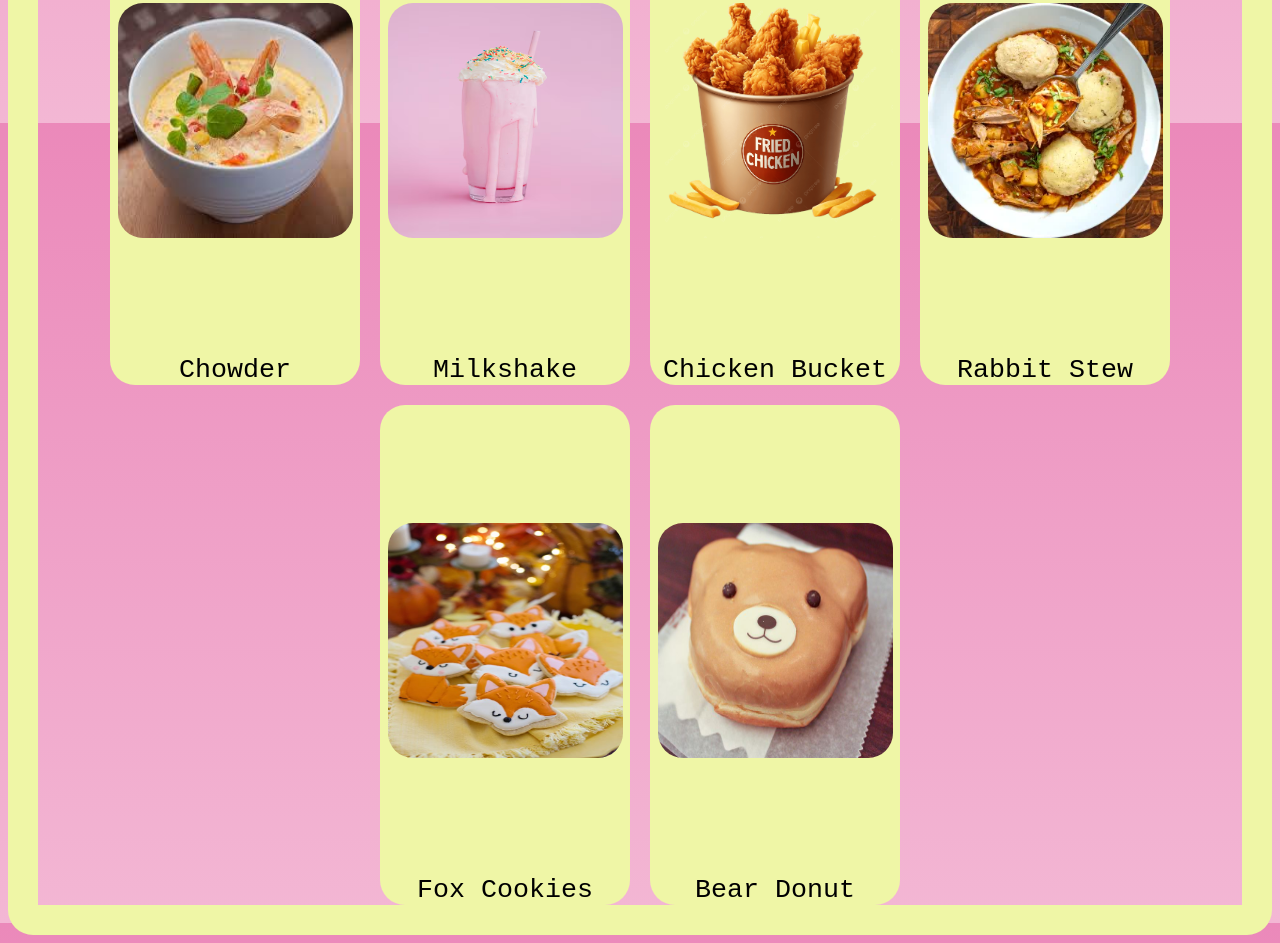
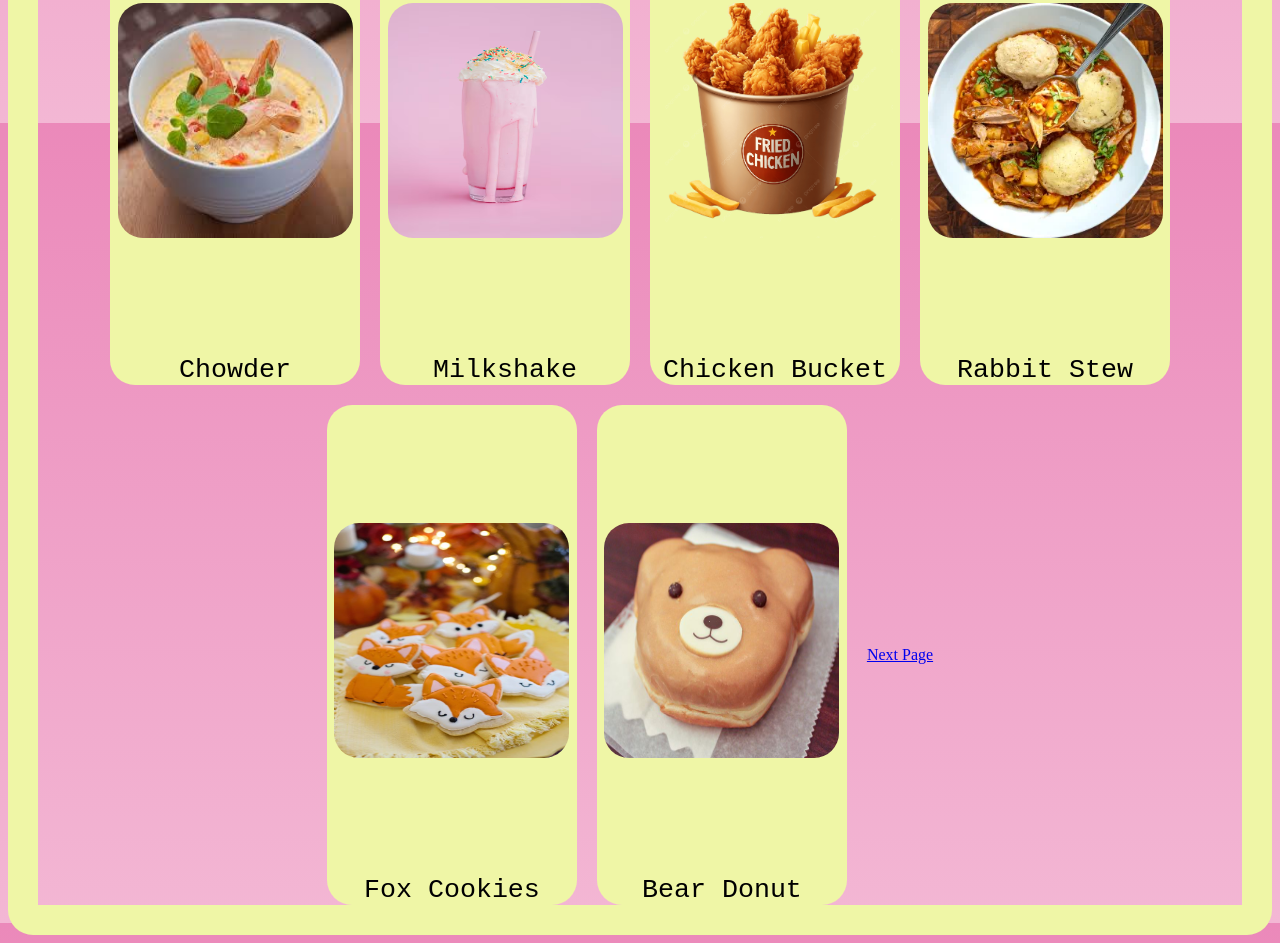
Before and after one commit to Krow-art/Chica, a plain HTML site: page Page2.html in a window 1280 px wide. Shown: the part 677-1620 px from the top of the page. Drawn offline with Linux system fonts and the light colour scheme.

Commit message:
Update Page2.html

```diff
--- a/Page2.html
+++ b/Page2.html
@@ -20,7 +20,8 @@
  <div class="box"> <img src="Rabbit.png" class="CP"> Rabbit Stew </div>
  <div class="box"> <img src="fox.png" class="CP"> Fox Cookies</div>
  <div class="box"> <img src="bear.png" class="CP"> Bear Donut </div>
-
+<a href="Page3.html"> <div class="box2">Next Page</button></div> <a/>
 
 </body>
+
 </html>
```
